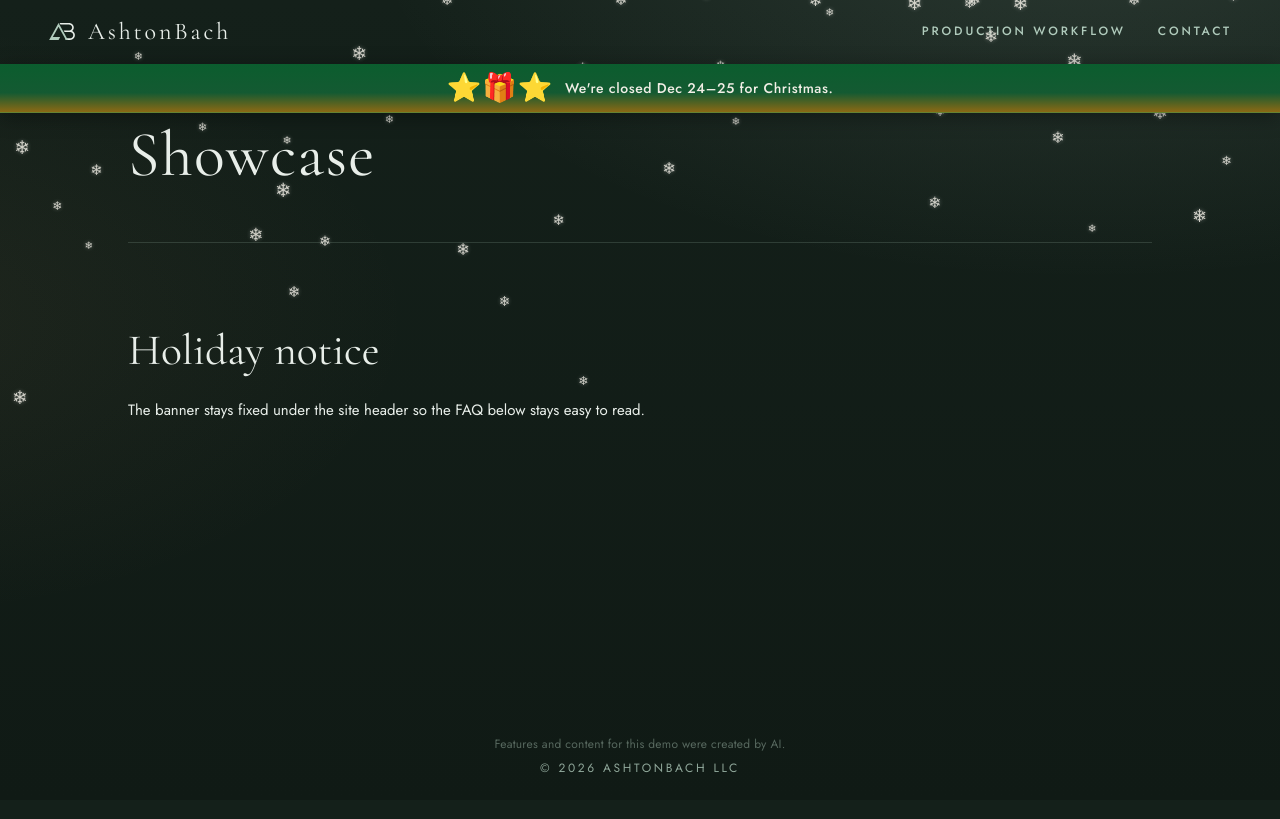
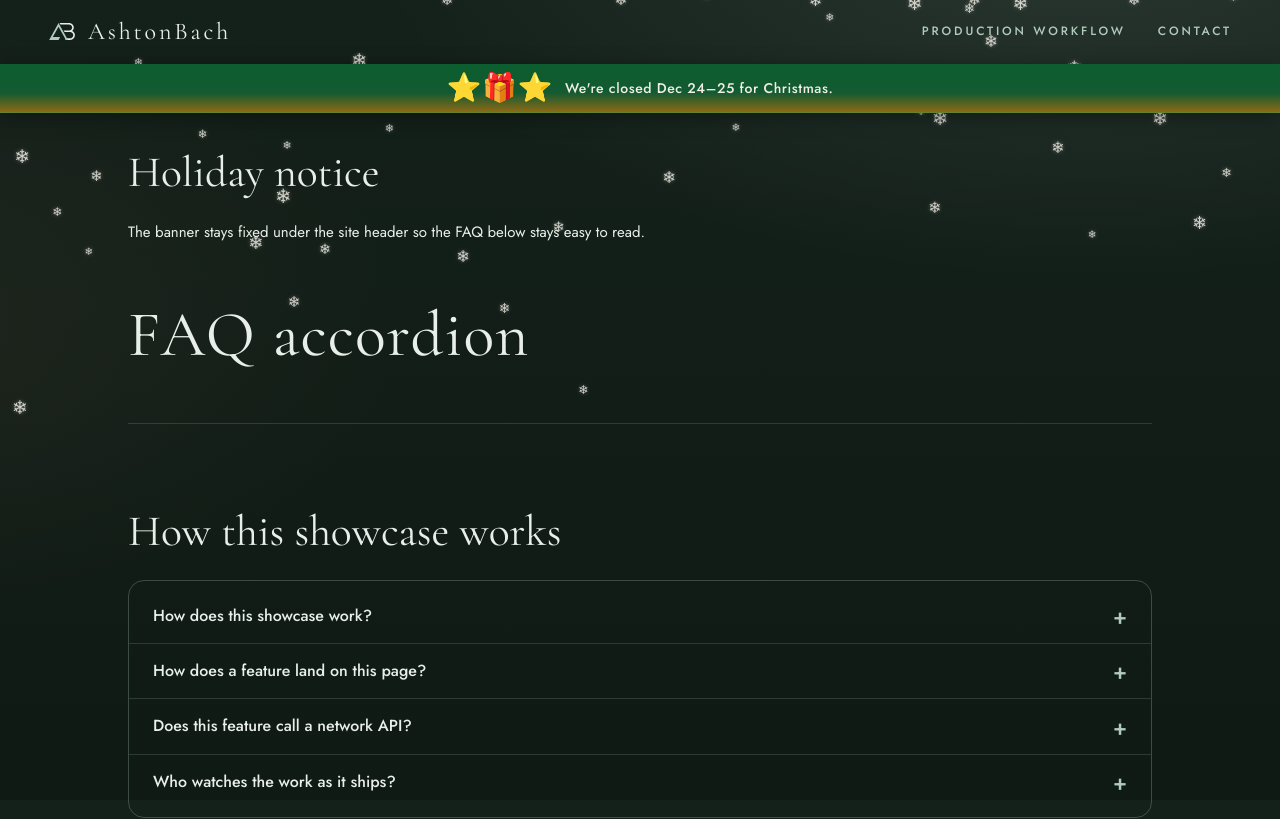
Before and after one commit to ashtonbach/agent-showcase, a Next.js app: page / in a window 1280 px wide. Shown: the top 819 px of the page. Built offline with nearby package versions, Linux system fonts and the light colour scheme.

Commit message:
Feature: Your request (Author: Alder)

```diff
--- a/app/lab/current.json
+++ b/app/lab/current.json
@@ -1 +1 @@
-{"slug":"custom-1792472522"}
+{"slug":"faq-accordion"}
--- a/app/page.tsx
+++ b/app/page.tsx
@@ -1,10 +1,12 @@
-import Lab from "./lab/custom-1792472522";
+import Lab from "./lab/faq-accordion";
+import Extra from "./lab/custom-1792472522";
 import { readDemoKey, demoTitle } from "./demo-name";
 const demoKey = readDemoKey();
 const demoName = demoTitle();
 export default function Page() {
   return (
     <div className="page-stack">
+      <Extra />
       <h1 className="demo-title" data-i18n={demoKey}>{demoName}</h1>
       <Lab /> {/* lab:slot */}
     </div>
```
